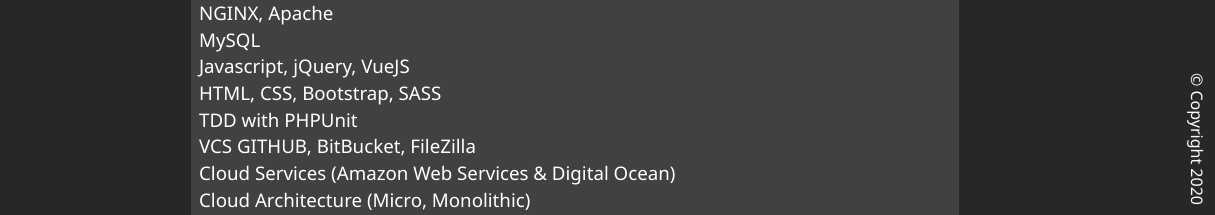
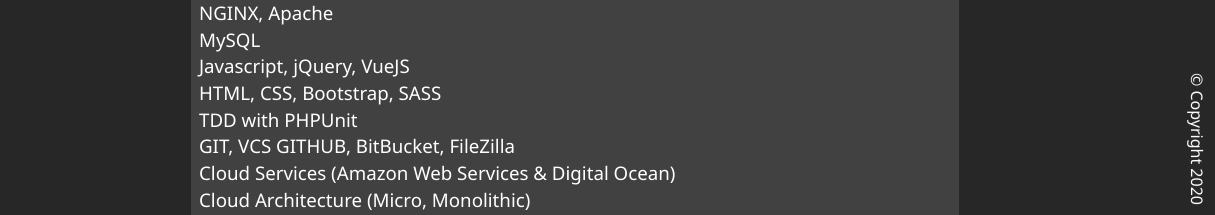
Before and after one commit to lalithhakari/portfolio, a plain HTML site: page about.html in a window 1280 px wide. Shown: the part 583-798 px from the top of the page, 65-1280 px from the left. Drawn offline with Linux system fonts and the light colour scheme.

Commit message:
updated about me skills

```diff
--- a/about.html
+++ b/about.html
@@ -72,7 +72,7 @@
             <h3>Javascript, jQuery, VueJS</h3>
             <h3>HTML, CSS, Bootstrap, SASS</h3>
             <h3>TDD with PHPUnit</h3>
-            <h3>VCS GITHUB, BitBucket, FileZilla</h3>
+            <h3>GIT, VCS GITHUB, BitBucket, FileZilla</h3>
             <h3>Cloud Services (Amazon Web Services & Digital Ocean)</h3>
             <h3>Cloud Architecture (Micro, Monolithic)</h3>
             <h3>Firebase</h3>
```
